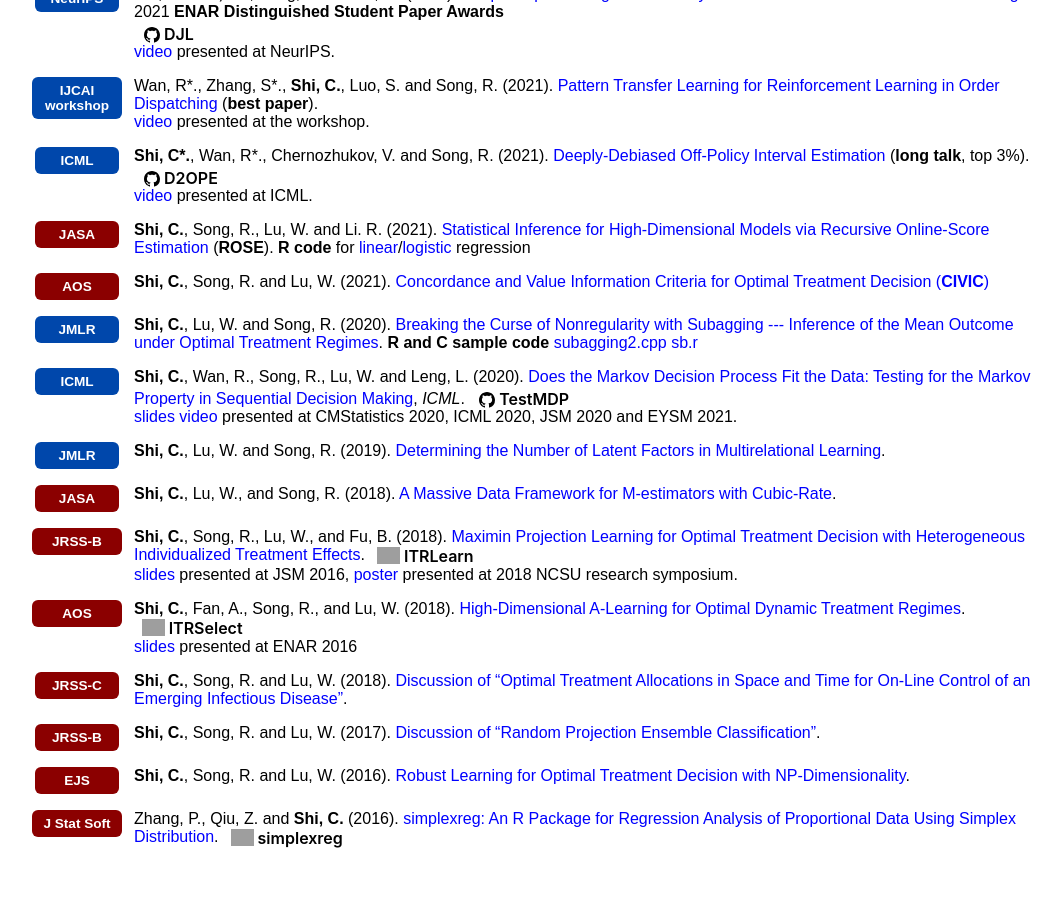
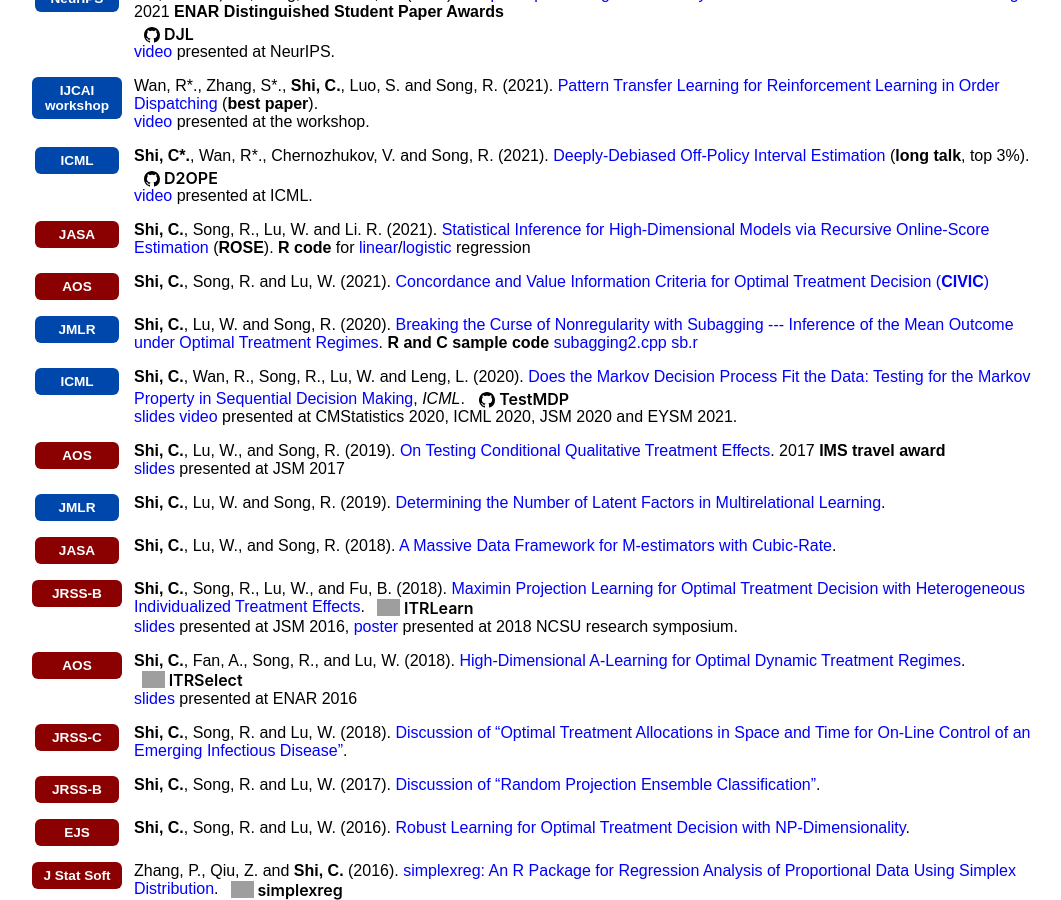
Before and after one commit to callmespring/callmespring.github.io, a Jekyll site: the page built from publication.md, in a window 1280 px wide and 900 px high, scrolled down 3931 px. Shown: the whole window, without its empty margins (108-1169 px from the left). Built offline with Jekyll 4.4.1, drawn with Linux system fonts in a browser that asks for light colours; before the commit the page ends 4779 px from its top, so only the background shows below that; grey boxes are pictures that could not be loaded.

Commit message:
Update publication.md

```diff
--- a/publication.md
+++ b/publication.md
@@ -660,6 +660,17 @@ Hu, L\*., Li, M\*., **Shi, C.**, Wu, Z. and Fryzlewicz, P. [Doubly Inhomogeneous
 
 <div class="publication-entry" style="display: flex; align-items: flex-start; margin-bottom: 1em;">
   <div class="pub-venue" style="flex: 0 0 90px; margin-right: 12px; display: flex; align-items: center; justify-content: center;">
+    <span class="publication-logo-badge badge-stat">AOS</span>
+  </div>
+  <div class="pub-content" style="flex: 1;">
+    <strong>Shi, C.</strong>, Lu, W., and Song, R. (2019). <a href="https://projecteuclid.org/journals/annals-of-statistics/volume-47/issue-4/On-testing-conditional-qualitative-treatment-effects/10.1214/18-AOS1750.full">On Testing Conditional Qualitative Treatment Effects</a>. 2017 <strong>IMS travel award</strong>
+    <br/>
+    <a href="https://github.com/callmespring/callmespring.github.io/blob/0a279dfc1424964e2aa953527b9f31b6537d17fd/slides/JSM2017.pdf"><font size="3">slides</font></a> <font size="3">presented at JSM 2017</font>
+  </div>
+</div>
+
+<div class="publication-entry" style="display: flex; align-items: flex-start; margin-bottom: 1em;">
+  <div class="pub-venue" style="flex: 0 0 90px; margin-right: 12px; display: flex; align-items: center; justify-content: center;">
     <span class="publication-logo-badge badge-ml">JMLR</span>
   </div>
   <div class="pub-content" style="flex: 1;">
```
